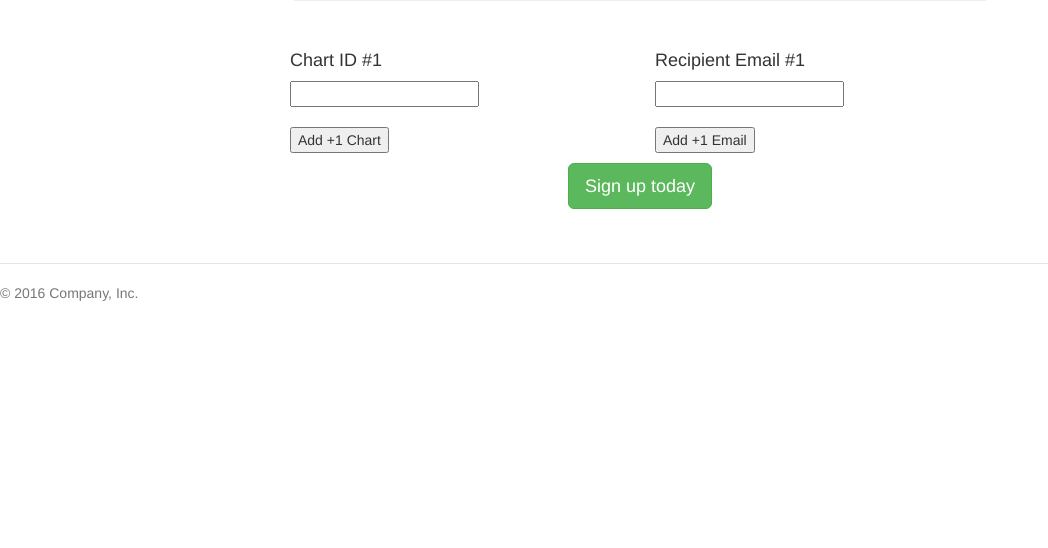
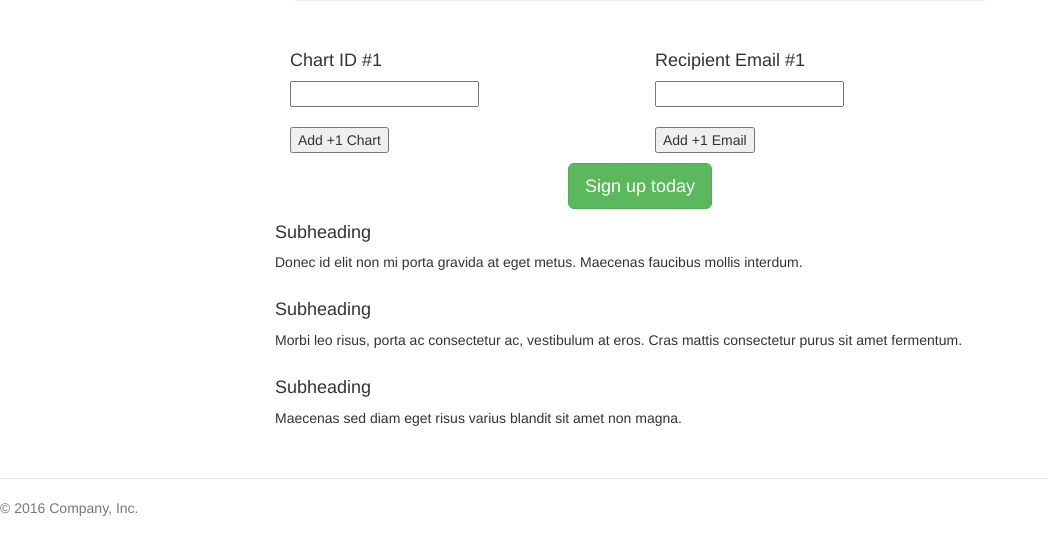
Before and after one commit to weareswat/librato-chart-sender-web, a Django app: template librato_chart_sender/templates/index.html in a window 1280 px wide. Shown: the part 551-1099 px from the top of the page, without its empty margins (0-1048 px from the left). Before the commit the page ends 852 px from the top, so only its background shows below. Run offline with Django 3.2, Linux system fonts and the light colour scheme; the template is opened without the code that fills it, so the values that code supplies are empty; some libraries are stand-ins or nearby versions.

Commit message:
added subheadings

```diff
--- a/librato_chart_sender/templates/index.html
+++ b/librato_chart_sender/templates/index.html
@@ -76,7 +76,7 @@
 
         <center><p><submit class="btn btn-lg btn-success">Sign up today</submit></p></center>
           </form>
-          <!--
+
           <h4>Subheading</h4>
           <p>Donec id elit non mi porta gravida at eget metus. Maecenas faucibus mollis interdum.</p>
 
@@ -84,7 +84,7 @@
           <p>Morbi leo risus, porta ac consectetur ac, vestibulum at eros. Cras mattis consectetur purus sit amet fermentum.</p>
 
           <h4>Subheading</h4>
-          <p>Maecenas sed diam eget risus varius blandit sit amet non magna.</p>-->
+          <p>Maecenas sed diam eget risus varius blandit sit amet non magna.</p>
         </div>
 
         </div>
```
